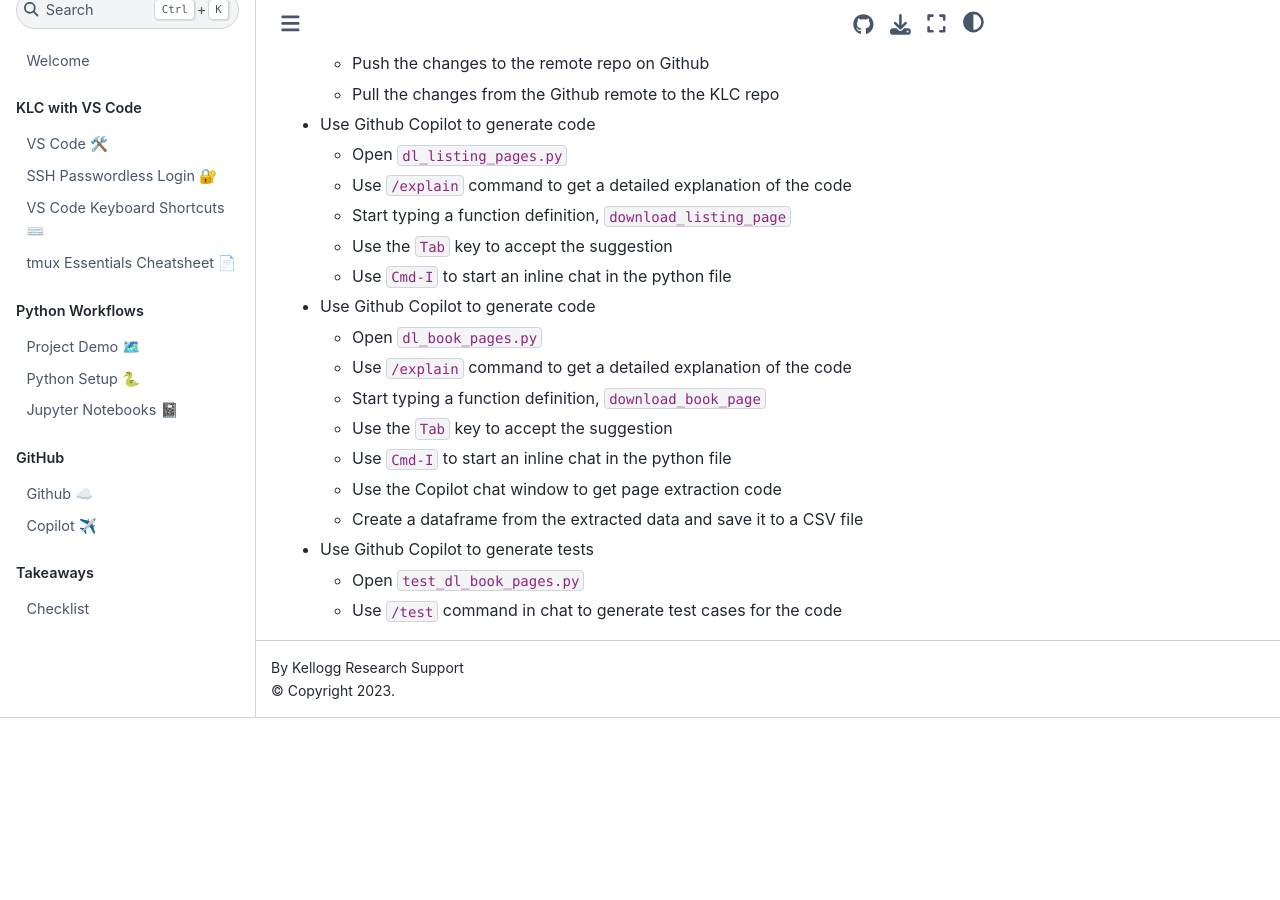
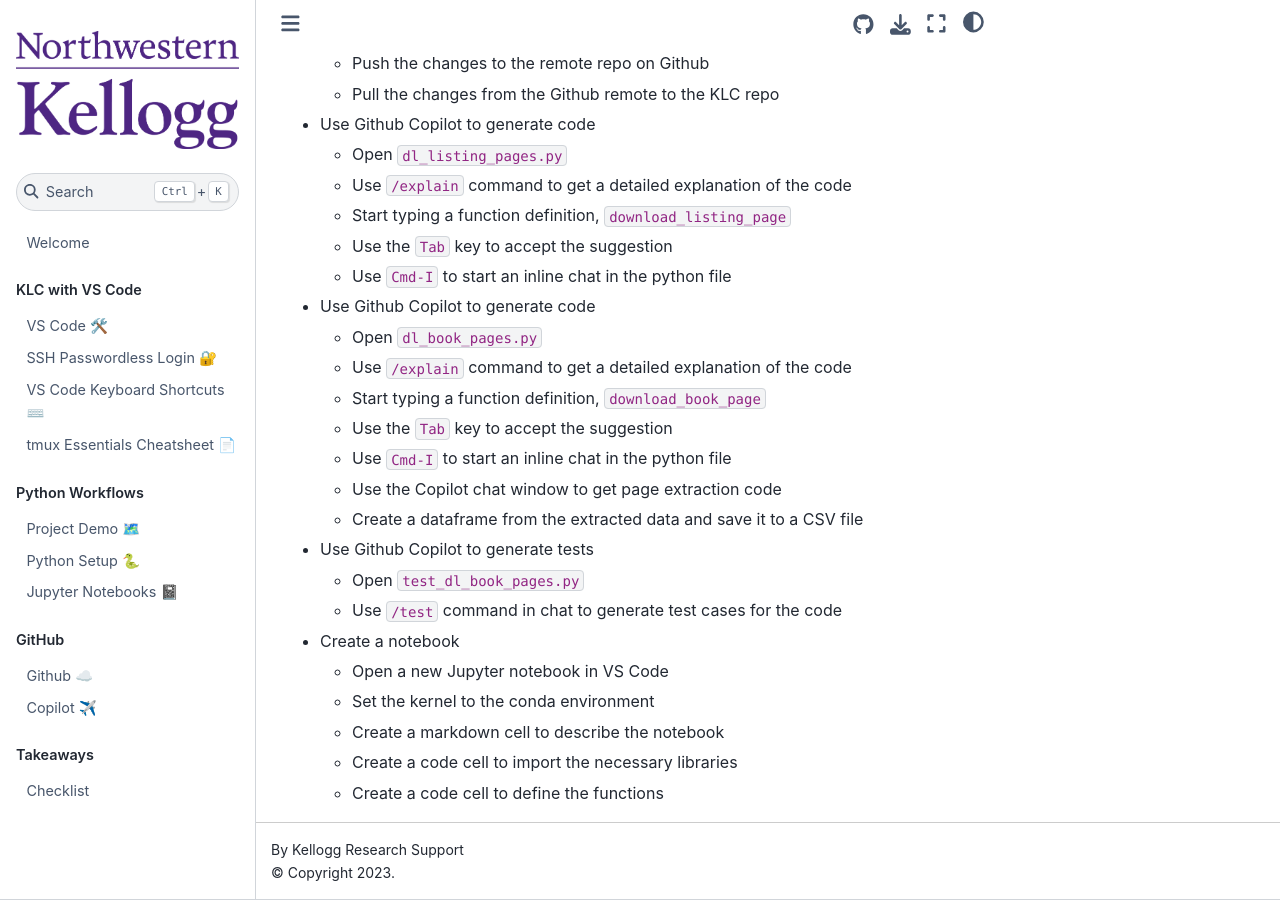
Before and after one commit to rs-kellogg/krs-KLCworkflow-cookbook, a Jupyter Book: the page built from docs/notes.md, in a window 1280 px wide and 900 px high, scrolled down 662 px. Built offline with Jupyter Book 1.0.4 settings and Sphinx 7.4.7 and the Sphinx Book theme 1.1.4, drawn with Linux system fonts in a browser that asks for light colours; before the commit the page ends 1380 px from its top, so only the background shows below that.

Commit message:
added notes

```diff
--- a/docs/notes.md
+++ b/docs/notes.md
@@ -44,3 +44,10 @@
 - Use Github Copilot to generate tests
     * Open `test_dl_book_pages.py`
     * Use `/test` command in chat to generate test cases for the code
+
+- Create a notebook
+    * Open a new Jupyter notebook in VS Code
+    * Set the kernel to the conda environment
+    * Create a markdown cell to describe the notebook
+    * Create a code cell to import the necessary libraries
+    * Create a code cell to define the functions
```
